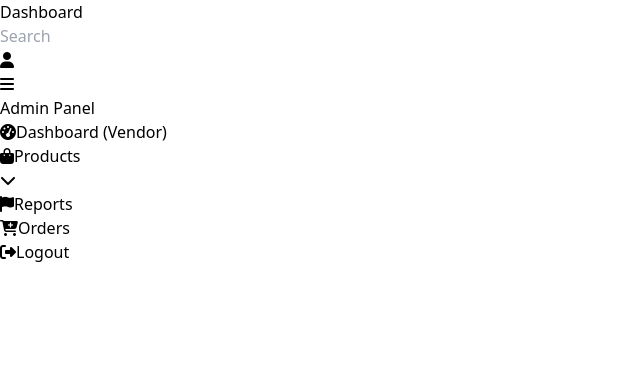
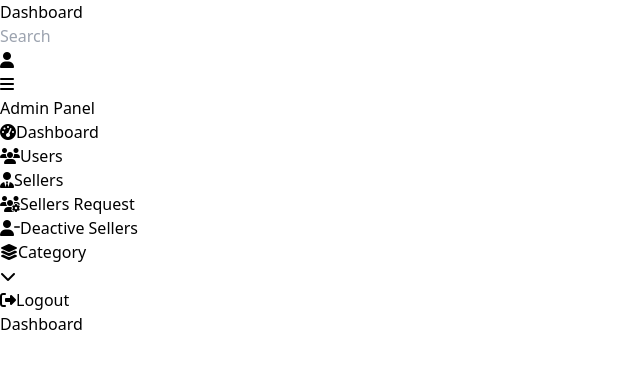
Before and after one commit to Saim-Al-Ifran/OrbitBazaar-client, a React (Vite) app: page /dashboard in a window 1280 px wide. Shown: the top 368 px of the page, without its empty margins (0-640 px from the left). Built offline with nearby package versions, Linux system fonts and the light colour scheme.

Commit message:
feat(nav): Replace <a> tags with NavLink in AdminNav & VendorNav components

```diff
--- a/package.json
+++ b/package.json
@@ -11,7 +11,8 @@
   },
   "dependencies": {
     "react": "^18.3.1",
-    "react-dom": "^18.3.1"
+    "react-dom": "^18.3.1",
+    "react-router-dom": "^7.3.0"
   },
   "devDependencies": {
     "@eslint/js": "^9.15.0",
--- a/src/App.tsx
+++ b/src/App.tsx
@@ -1,13 +1,10 @@
-import Dashboard from "./layouts/Dashboard"
-
-
-
+import AppRouter from "./routes/Routes"
 
 function App() {
 
   return (
     <>
-         <Dashboard/>
+         <AppRouter/>
     </>
   )
 }
--- a/src/components/Dashboard/Sidebar.tsx
+++ b/src/components/Dashboard/Sidebar.tsx
@@ -8,7 +8,7 @@ interface SidebarProps {
 
 const Sidebar: React.FC<SidebarProps> = ({ isActive }) => {
   const [active, setActive] = useState("");
-  const role = "vendor"; // Change this dynamically based on user role
+  const role = "admin";
 
   return (
     <aside
--- a/src/components/Dashboard/admin/AdminNav.tsx
+++ b/src/components/Dashboard/admin/AdminNav.tsx
@@ -1,4 +1,5 @@
 import React, { useState } from "react";
+import { NavLink } from "react-router-dom";
 
 interface AdminNavProps {
   active: string;
@@ -15,8 +16,8 @@ const AdminNav: React.FC<AdminNavProps> = ({ active, setActive }) => {
   return (
     <nav className="space-y-2">
       {/* Dashboard */}
-      <a
-        href="#"
+      <NavLink
+        to="/dashboard/admin"
         onClick={() => setActive("Dashboard")}
         className={`py-2 px-4 flex items-center justify-between rounded-md ${
           active === "Dashboard" ? "bg-[#789DBC] text-white" : "hover:bg-[#789DBC]"
@@ -26,11 +27,11 @@ const AdminNav: React.FC<AdminNavProps> = ({ active, setActive }) => {
           <i className="fas fa-tachometer-alt"></i>
           <span>Dashboard</span>
         </div>
-      </a>
+      </NavLink>
 
       {/* Users */}
-      <a
-        href="#"
+      <NavLink
+        to="/dashboard/users"
         onClick={() => setActive("Users")}
         className={`py-2 px-4 flex items-center justify-between rounded-md ${
           active === "Users" ? "bg-[#789DBC] text-white" : "hover:bg-[#789DBC]"
@@ -40,12 +41,12 @@ const AdminNav: React.FC<AdminNavProps> = ({ active, setActive }) => {
           <i className="fas fa-users"></i>
           <span>Users</span>
         </div>
-      </a>
+      </NavLink>
 
 
       {/* Sellers */}
-      <a
-        href="#"
+      <NavLink
+        to="/dashboard/sellers"
         onClick={() => setActive("Sellers")}
         className={`py-2 px-4 flex items-center justify-between rounded-md ${
           active === "Sellers" ? "bg-[#789DBC] text-white" : "hover:bg-[#789DBC]"
@@ -55,11 +56,11 @@ const AdminNav: React.FC<AdminNavProps> = ({ active, setActive }) => {
           <i className="fa-solid fa-user-tie"></i>
           <span>Sellers</span>
         </div>
-      </a>
+      </NavLink>
 
       {/* Sellers Request */}
-      <a
-        href="#"
+      <NavLink
+        to="/dashboard/sellers/request"
         onClick={() => setActive("Sellers-request")}
         className={`py-2 px-4 flex items-center justify-between rounded-md ${
           active === "Sellers-request" ? "bg-[#789DBC] text-white" : "hover:bg-[#789DBC]"
@@ -69,11 +70,11 @@ const AdminNav: React.FC<AdminNavProps> = ({ active, setActive }) => {
           <i className="fa-solid fa-users-gear"></i>
           <span>Sellers Request</span>
         </div>
-      </a>
+      </NavLink>
 
       {/* Deactive Sellers */}
-      <a
-        href="#"
+      <NavLink
+        to="/dashboard/sellers/deactive"
         onClick={() => setActive("Deactive-sellers")}
         className={`py-2 px-4 flex items-center justify-between rounded-md ${
           active === "Deactive-sellers" ? "bg-[#789DBC] text-white" : "hover:bg-[#789DBC]"
@@ -83,7 +84,7 @@ const AdminNav: React.FC<AdminNavProps> = ({ active, setActive }) => {
           <i className="fa-solid fa-user-minus"></i>
           <span>Deactive Sellers</span>
         </div>
-      </a>
+      </NavLink>
 
       {/* Categories with Dropdown */}
       <div>
@@ -106,8 +107,8 @@ const AdminNav: React.FC<AdminNavProps> = ({ active, setActive }) => {
         {/* Dropdown Items */}
         {activeSection === "Categories" && (
           <div className="ml-6 space-y-2">
-            <a
-              href="#"
+            <NavLink
+              to="/dashboard/categories"
               onClick={() => setActive("AllCategories")}
               className={`py-1 px-4 flex items-center gap-3 rounded-md ${
                 active === "AllCategories" ? "bg-[#789DBC] text-white" : "hover:bg-[#789DBC]"
@@ -115,9 +116,9 @@ const AdminNav: React.FC<AdminNavProps> = ({ active, setActive }) => {
             >
               <i className="fa-solid fa-list"></i>
               <span>All Categories</span>
-            </a>
-            <a
-              href="#"
+            </NavLink>
+            <NavLink
+              to="/dashboard/category/add"
               onClick={() => setActive("AddCategory")}
               className={`py-1 px-4 flex items-center gap-3 rounded-md ${
                 active === "AddCategory" ? "bg-[#789DBC] text-white" : "hover:bg-[#789DBC]"
@@ -125,7 +126,7 @@ const AdminNav: React.FC<AdminNavProps> = ({ active, setActive }) => {
             >
               <i className="fa-solid fa-plus"></i>
               <span>Add Category</span>
-            </a>
+            </NavLink>
           </div>
         )}
       </div>
--- a/src/components/Dashboard/vendor/VendorNav.tsx
+++ b/src/components/Dashboard/vendor/VendorNav.tsx
@@ -1,4 +1,5 @@
 import React, { useState } from "react";
+import { NavLink } from "react-router-dom";
 
 interface VendorNavProps {
   active: string;
@@ -15,8 +16,8 @@ const VendorNav: React.FC<VendorNavProps> = ({ active, setActive }) => {
   return (
     <nav className="space-y-2">
       {/* Dashboard */}
-      <a
-        href="#"
+      <NavLink
+        to="/dashboard/vendor"
         onClick={() => setActive("Dashboard")}
         className={`py-2 px-4 flex items-center justify-between rounded-md ${
           active === "Dashboard" ? "bg-[#789DBC] text-white" : "hover:bg-[#789DBC]"
@@ -26,7 +27,7 @@ const VendorNav: React.FC<VendorNavProps> = ({ active, setActive }) => {
           <i className="fas fa-tachometer-alt"></i>
           <span>Dashboard (Vendor)</span>
         </div>
-      </a>
+      </NavLink>
 
       {/* Products with Dropdown */}
       <div>
@@ -52,8 +53,8 @@ const VendorNav: React.FC<VendorNavProps> = ({ active, setActive }) => {
         {/* Dropdown Items */}
         {activeSection === "Products" && (
           <div className="ml-6 space-y-2">
-            <a
-              href="#"
+            <NavLink
+              to="/dashboard/vendor/products"
               onClick={() => setActive("AllProducts")}
               className={`py-1 px-4 flex items-center gap-3 rounded-md ${
                 active === "AllProducts" ? "bg-[#789DBC] text-white" : "hover:bg-[#789DBC]"
@@ -61,9 +62,9 @@ const VendorNav: React.FC<VendorNavProps> = ({ active, setActive }) => {
             >
               <i className="fa-solid fa-list"></i>
               <span>All Products</span>
-            </a>
-            <a
-              href="#"
+            </NavLink>
+            <NavLink
+              to="/dashboard/vendor/products/add"
               onClick={() => setActive("AddProduct")}
               className={`py-1 px-4 flex items-center gap-3 rounded-md ${
                 active === "AddProduct" ? "bg-[#789DBC] text-white" : "hover:bg-[#789DBC]"
@@ -71,14 +72,14 @@ const VendorNav: React.FC<VendorNavProps> = ({ active, setActive }) => {
             >
               <i className="fa-solid fa-plus"></i>
               <span>Add Product</span>
-            </a>
+            </NavLink>
           </div>
         )}
       </div>
 
       {/* Reports */}
-      <a
-        href="#"
+      <NavLink
+        to="/dashboard/vendor/reports"
         onClick={() => setActive("Reports")}
         className={`py-2 px-4 flex items-center justify-between rounded-md ${
           active === "Reports" ? "bg-[#789DBC] text-white" : "hover:bg-[#789DBC]"
@@ -88,11 +89,11 @@ const VendorNav: React.FC<VendorNavProps> = ({ active, setActive }) => {
           <i className="fa-solid fa-flag"></i>
           <span>Reports</span>
         </div>
-      </a>
+      </NavLink>
 
       {/* Orders */}
-      <a
-        href="#"
+      <NavLink
+        to="/dashboard/vendor/orders"
         onClick={() => setActive("Orders")}
         className={`py-2 px-4 flex items-center justify-between rounded-md ${
           active === "Orders" ? "bg-[#789DBC] text-white" : "hover:bg-[#789DBC]"
@@ -102,7 +103,7 @@ const VendorNav: React.FC<VendorNavProps> = ({ active, setActive }) => {
           <i className="fa-solid fa-cart-plus"></i>
           <span>Orders</span>
         </div>
-      </a>
+      </NavLink>
     </nav>
   );
 };
--- a/src/layouts/Dashboard.tsx
+++ b/src/layouts/Dashboard.tsx
@@ -2,7 +2,7 @@ import React, { useState } from 'react';
 import TopNavbar from '../components/Dashboard/TopNavbar';
 import Sidebar from '../components/Dashboard/Sidebar';
 import '../styles/dashboard.style.css';
-
+import { Outlet } from 'react-router-dom';
 
 
 const Dashboard: React.FC = () => {
@@ -21,7 +21,7 @@ const Dashboard: React.FC = () => {
         <div className="flex">
           <Sidebar isActive={isSidebarActive} />
           <main className="ml-64 p-6">
-
+               <Outlet/>
           </main>
         </div>
       </div>
--- /dev/null
+++ b/src/routes/Routes.tsx
@@ -0,0 +1,17 @@
+import { BrowserRouter as Router, Routes, Route } from 'react-router-dom';
+import Dashboard from '../layouts/Dashboard';
+
+const AppRouter = () => {
+  return (
+     <Router>
+          <Routes>
+                    <Route path='/dashboard' element={<Dashboard/>} >
+                          <Route index element={<h1>Dashboard</h1>} />
+                          <Route path="users/add" element={<h1>End user</h1>}/>
+                    </Route>
+          </Routes>
+     </Router>
+  )
+}
+
+export default AppRouter
```
Also changed, not shown: 1 other file (tests, documents, lock files or other folders).
